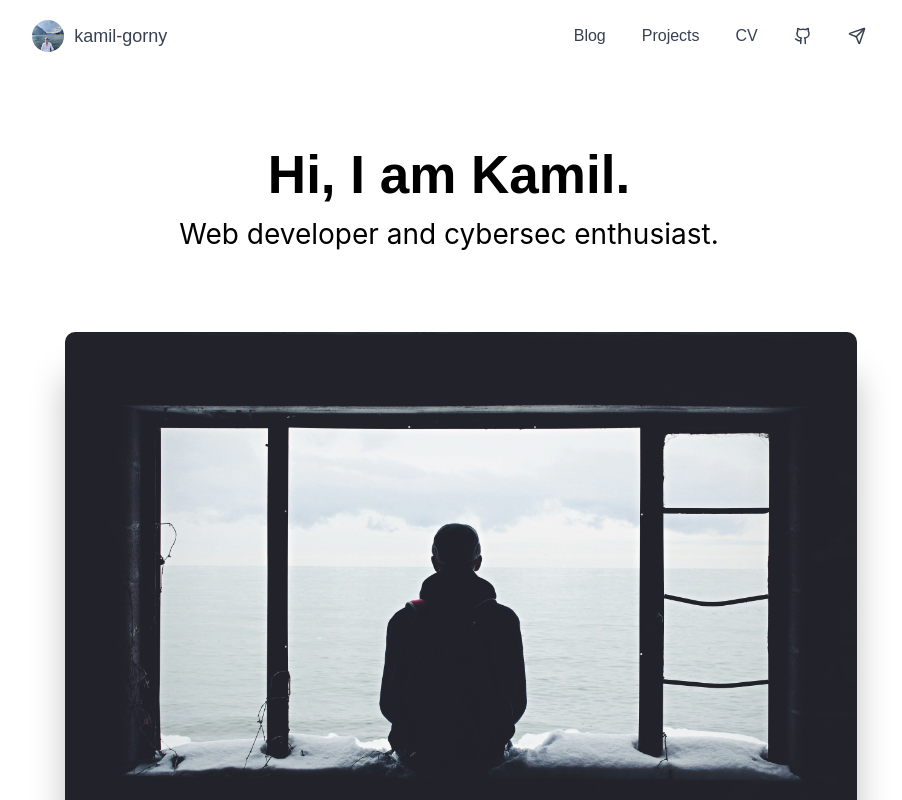
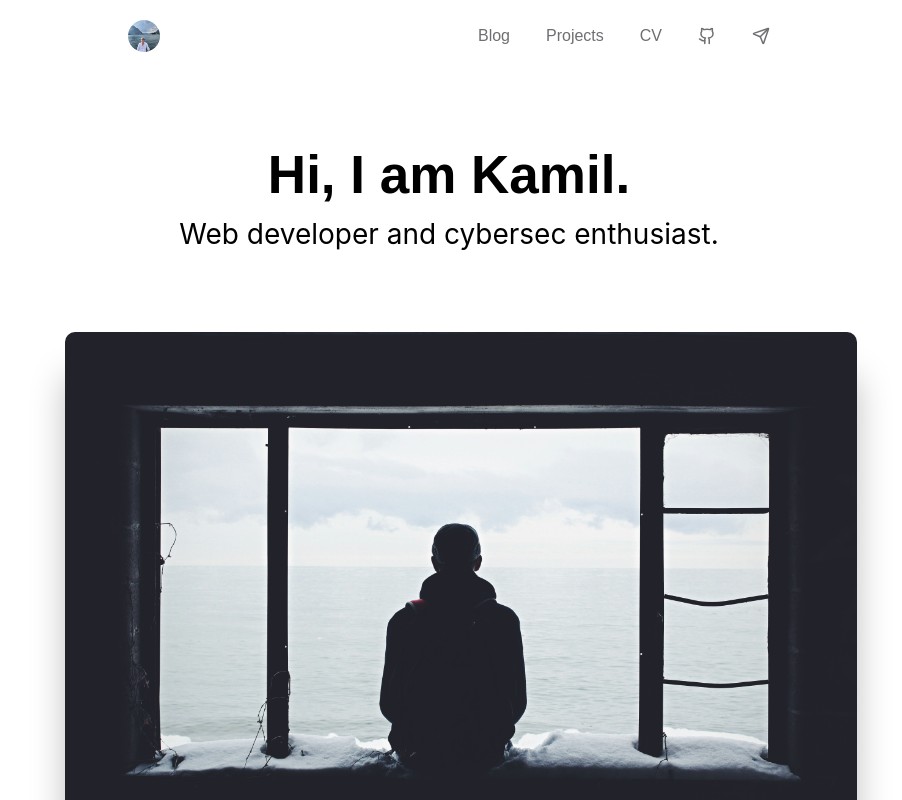
Before and after one commit to kamil-gorny/Blog, a SvelteKit app: page / in a window 1280 px wide. Shown: the top 800 px of the page, without its empty margins (191-1093 px from the left). Built offline with nearby package versions, Linux system fonts and the light colour scheme.

Commit message:
style: Restyle main navigation bar again

```diff
--- a/src/routes/(app)/+layout.svelte
+++ b/src/routes/(app)/+layout.svelte
@@ -5,10 +5,8 @@
 </script>
 <nav>
 	<div class="navigation--left">
-		<img class="profile-pic" src="{profilePicture}" alt="profile picture"/>
-		<a href="/" class="logo">kamil-gorny</a>
+		<img src={profilePicture} alt="Profile picture" class="profile-pic"/>
 	</div>
-
 	<div class="navigation-items">
 		<a href="/">Blog</a>
 		<a href="/about">Projects</a>
@@ -26,6 +24,7 @@
 	.navigation--left{
 		display: flex;
 		flex-direction: row;
+		justify-self: start;
 		gap:10px;
 	}
 	.profile-pic{
@@ -47,23 +46,29 @@
 	}
 	nav {
 		font-weight: 400;
-		margin: 0 auto;
 		padding: 20px;
-		display: flex;
-		flex-direction: row;
-		justify-content: space-around;
-	}
-	.navigation-items {
-		font-size: 16px;
+		width: 75%;
 		flex-direction: row;
 		align-items: center;
 		display: flex;
+		margin-left: auto;
+		margin-right: auto;
+		justify-content: space-around;
+
+	}
+	.navigation-items {
+		display: flex;
+		flex-direction: row;
 		gap: 36px;
-		color: #374151;
-		justify-content: space-between;
+		color: #6E6E73;
+		font-size: 16px;
+	}
+
+	.navigation-items > a{
+		color:#6E6E73;
 	}
 	a {
-		color: #374151;
+		color: #6E6E73;
 		text-decoration: none;
 		display: flex; /* CSS3 */
 		align-items: center; /* Vertical align */
```
